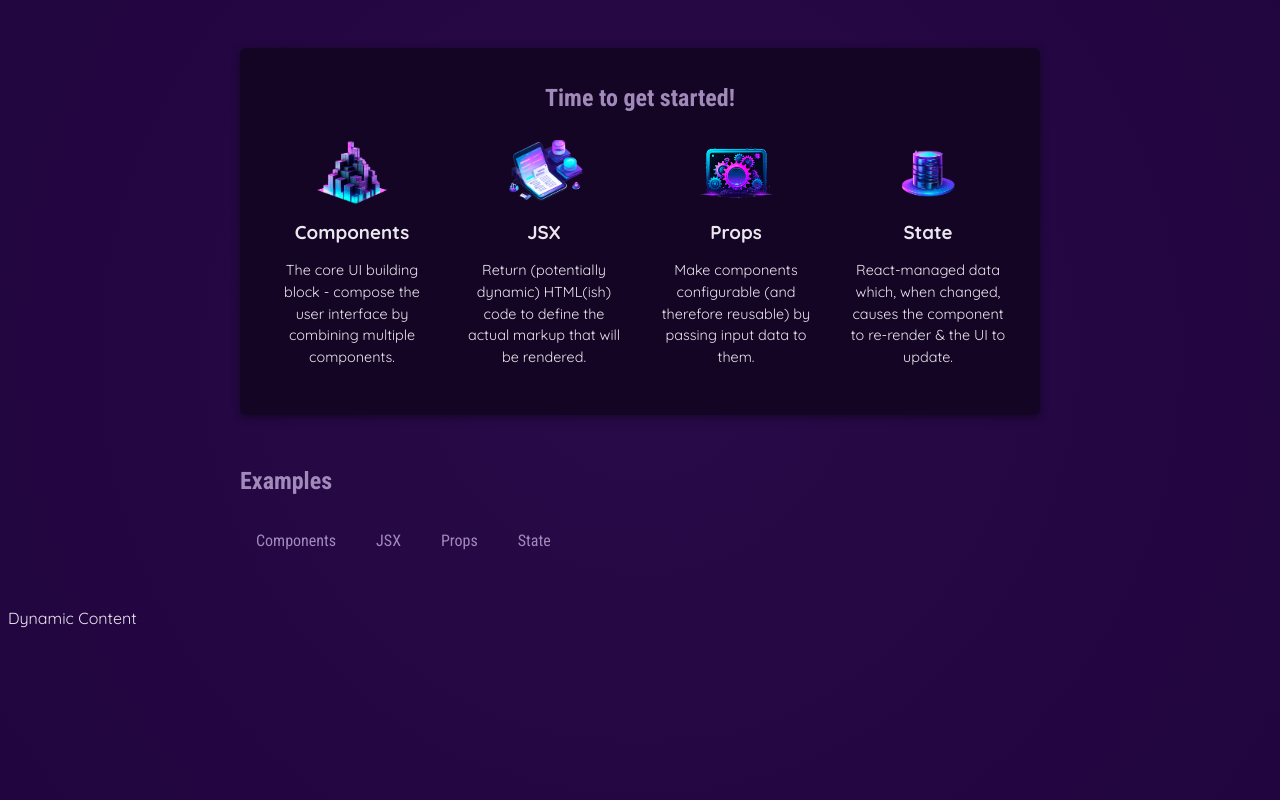
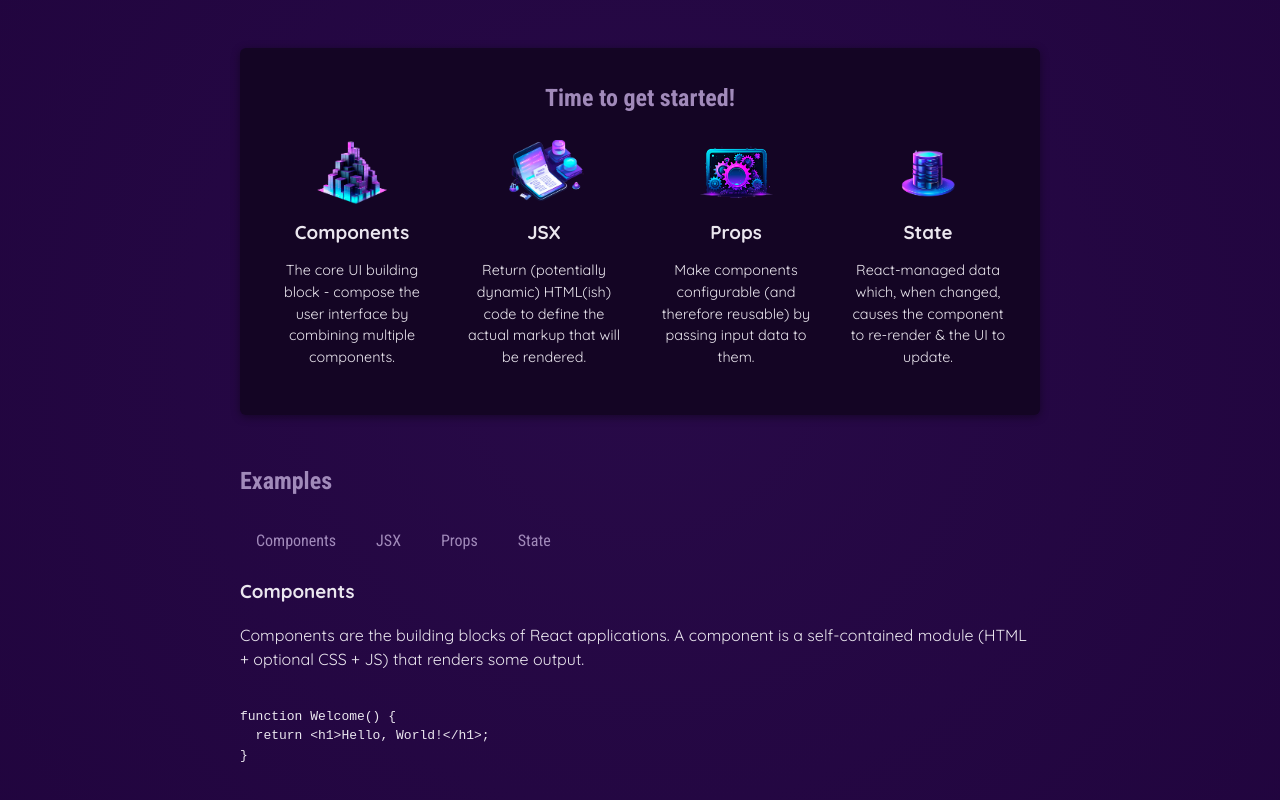
Before and after one commit to Udayanga1/react-practice, a React (Vite) app in the folder react-essentials/: page / in a window 1280 px wide. Shown: the part 284-1084 px from the top of the page. Built offline with nearby package versions, Linux system fonts and the light colour scheme.

Commit message:
react-essentials: deriving and outputting data based on state

```diff
--- a/react-essentials/src/App.jsx
+++ b/react-essentials/src/App.jsx
@@ -1,11 +1,15 @@
+import { useState } from 'react';
 import Header from './components/Header/Header.jsx';
 import CoreConcept from './components/CoreConcept.jsx';
 import TabButton from './components/TabButton.jsx'
 import { CORE_CONCEPTS } from './data.js';
+import { EXAMPLES } from './data.js';
 function App() {
+  const [ selectedTopic, setSelectedTopic ] = useState('components')
 
   function handleSelect(selectedButton) {
     console.log('HandleSelect', selectedButton);
+    setSelectedTopic(selectedButton)
   }
 
   return (
@@ -31,9 +35,17 @@
           <TabButton onSelect={() => handleSelect('props')}>Props</TabButton>
           <TabButton onSelect={() => handleSelect('state')}>State</TabButton>
           </menu>
+          <div id="tab-component">
+            <h3>{EXAMPLES[selectedTopic].title}</h3>
+            <p>{EXAMPLES[selectedTopic].description}</p>
+            <pre>
+              <code>
+              {EXAMPLES[selectedTopic].code}
+              </code>
+            </pre>
+          </div>
         </section>
       </main>
-      Dynamic Content
     </div>
   );
 }
--- a/react-essentials/src/data.js
+++ b/react-essentials/src/data.js
@@ -29,3 +29,52 @@
       'React-managed data which, when changed, causes the component to re-render & the UI to update.',
   },
 ];
+
+export const EXAMPLES = {
+  components: {
+    title: 'Components',
+    description:
+      'Components are the building blocks of React applications. A component is a self-contained module (HTML + optional CSS + JS) that renders some output.',
+    code: `
+function Welcome() {
+  return <h1>Hello, World!</h1>;
+}`,
+  },
+  jsx: {
+    title: 'JSX',
+    description:
+      'JSX is a syntax extension to JavaScript. It is similar to a template language, but it has full power of JavaScript (e.g., it may output dynamic content).',
+    code: `
+<div>
+  <h1>Welcome {userName}</h1>
+  <p>Time to learn React!</p>
+</div>`,
+  },
+  props: {
+    title: 'Props',
+    description:
+      'Components accept arbitrary inputs called props. They are like function arguments.',
+    code: `
+function Welcome(props) {
+  return <h1>Hello, {props.name}</h1>;
+}`,
+  },
+  state: {
+    title: 'State',
+    description:
+      'State allows React components to change their output over time in response to user actions, network responses, and anything else.',
+    code: `
+function Counter() {
+  const [isVisible, setIsVisible] = useState(false);
+  function handleClick() {
+    setIsVisible(true);
+  }
+  return (
+    <div>
+      <button onClick={handleClick}>Show Details</button>
+      {isVisible && <p>Amazing details!</p>}
+    </div>
+  );
+}`,
+  },
+};
```
